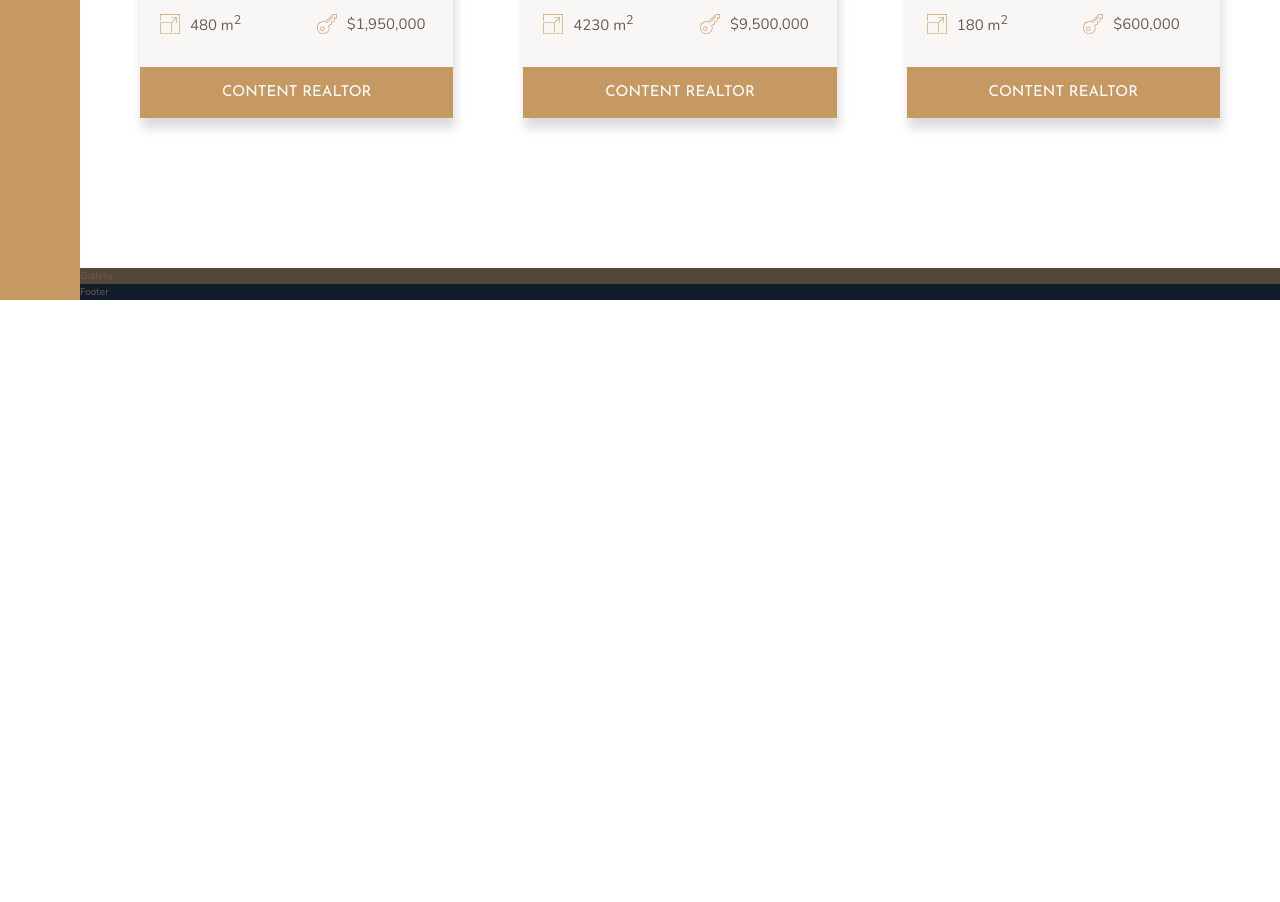
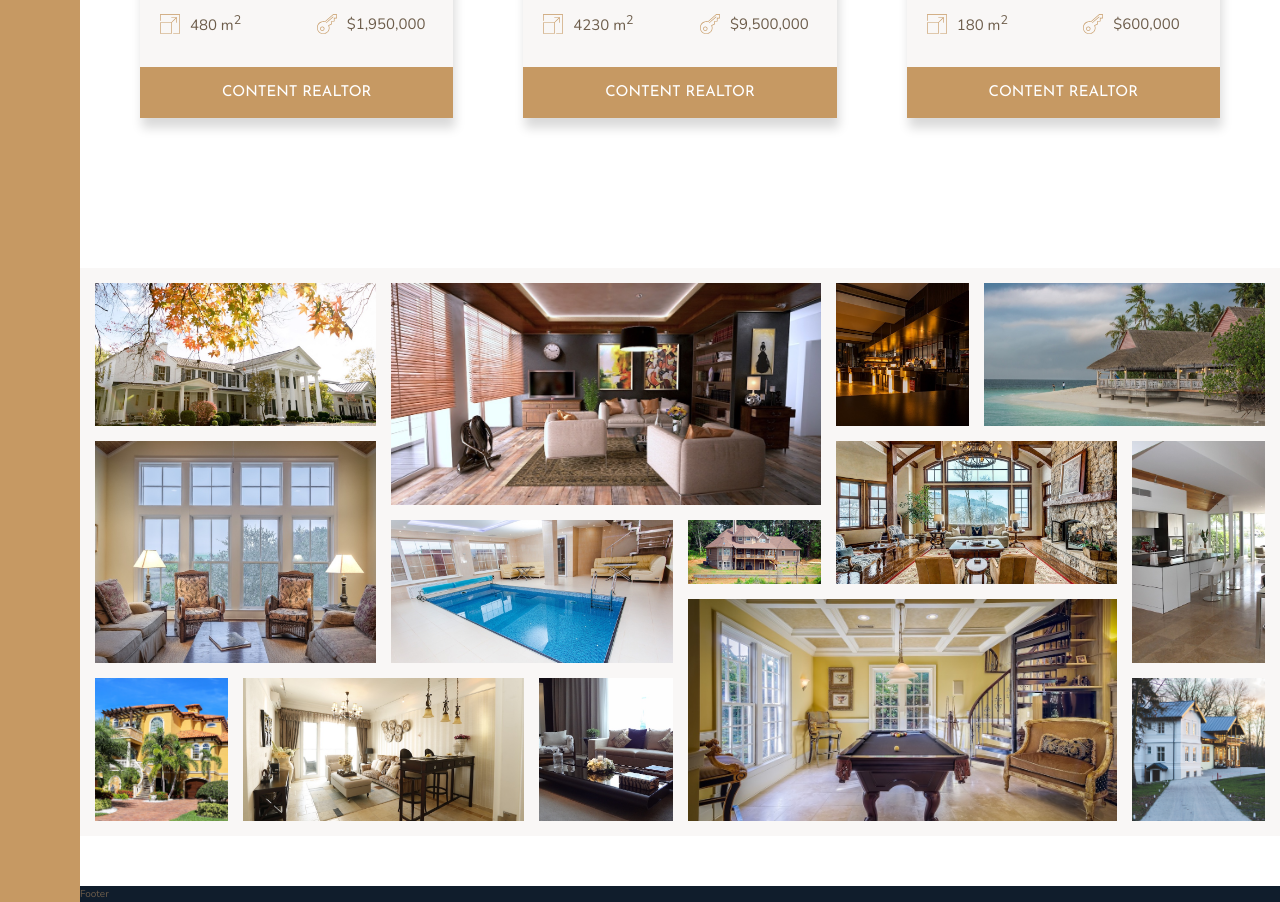
Before and after one commit to john-0007/nexter, a website built with webpack: page app/index.html in a window 1280 px wide. Shown: the part 2774-3676 px from the top of the page. Before the commit the page ends 3074 px from the top, so only its background shows below. Built offline with nearby package versions, Linux system fonts and the light colour scheme.

Commit message:
gallery section is completed

```diff
--- a/app/assets/styles/_gallery.scss
+++ b/app/assets/styles/_gallery.scss
@@ -1,4 +1,94 @@
 .gallery {
-  background-color: $color-grey-dark-1;
+  background-color: $color-grey-light-1;
   grid-column: full-start / full-end;
+
+  margin-bottom: 5rem;
+
+  display: grid;
+  grid-template-columns: repeat(8, 1fr);
+  grid-template-rows: repeat(7, 5vw);
+  grid-gap: 1.5rem;
+  padding: 1.5rem;
+
+  &__item {
+
+    &--1 {
+      grid-row: 1 / span 2;
+      grid-column: 1 / span 2;
+    }
+
+    &--2 {
+      grid-row: 1 / span 3;
+      grid-column: 3 / span 3;
+    }
+
+    &--3 {
+      grid-row: 1 / span 2;
+      grid-column: 6 / span 1;
+    }
+
+    &--4 {
+      grid-row: 1 / span 2;
+      grid-column: 7 / -1;
+    }
+
+    &--5 {
+      grid-row: 3 / span 3;
+      grid-column: 1 / span 2;
+    }
+
+    &--6 {
+      grid-row: 4 / span 2;
+      grid-column: 3 / span 2;
+    }
+
+    &--7 {
+      grid-row: 4 / span 1;
+      grid-column: 5 / span 1;
+    }
+
+    &--8 {
+      grid-row: 3 / span 2;
+      grid-column: 6 / span 2;
+    }
+
+    &--9 {
+      grid-row: 3 / span 3;
+      grid-column: 8 / -1;
+    }
+
+    &--10 {
+      grid-row: 6 / -1;
+      grid-column: 1 / span 1;
+    }
+
+    &--11 {
+      grid-row: 6 / -1;
+      grid-column:2 / span 2;
+    }
+
+    &--12 {
+      grid-row: 6 / -1;
+      grid-column: 4 / span 1;
+    }
+
+    &--13 {
+      grid-row: 5 / -1;
+      grid-column: 5 / span 3;
+    }
+
+    &--14 {
+      grid-row: 6 / -1;
+      grid-column: 8 / -1;
+    }
+
+  }
+
+  &__img {
+    width: 100%;
+    height: 100%;
+    object-fit: cover;
+    display: block;
+  }
+
 }
--- a/app/index.html
+++ b/app/index.html
@@ -292,7 +292,49 @@
 
         </section>
         <section class="gallery">
-            Gallery
+            <figure class="gallery__item gallery__item--1">
+                <img src="./temp/img/gal-1.jpeg" alt="Gallery image 1" class="gallery__img">
+            </figure>
+            <figure class="gallery__item gallery__item--2">
+                <img src="./temp/img/gal-2.jpeg" alt="Gallery image 2" class="gallery__img">
+            </figure>
+            <figure class="gallery__item gallery__item--3">
+                <img src="./temp/img/gal-3.jpeg" alt="Gallery image 3" class="gallery__img">
+            </figure>
+            <figure class="gallery__item gallery__item--4">
+                <img src="./temp/img/gal-4.jpeg" alt="Gallery image 4" class="gallery__img">
+            </figure>
+            <figure class="gallery__item gallery__item--5">
+                <img src="./temp/img/gal-5.jpeg" alt="Gallery image 4" class="gallery__img">
+            </figure>
+            <figure class="gallery__item gallery__item--6">
+                <img src="./temp/img/gal-6.jpeg" alt="Gallery image 4" class="gallery__img">
+            </figure>
+            <figure class="gallery__item gallery__item--7">
+                <img src="./temp/img/gal-7.jpeg" alt="Gallery image 4" class="gallery__img">
+            </figure>
+            <figure class="gallery__item gallery__item--8">
+                <img src="./temp/img/gal-8.jpeg" alt="Gallery image 4" class="gallery__img">
+            </figure>
+            <figure class="gallery__item gallery__item--9">
+                <img src="./temp/img/gal-9.jpeg" alt="Gallery image 4" class="gallery__img">
+            </figure>
+            <figure class="gallery__item gallery__item--10">
+                <img src="./temp/img/gal-10.jpeg" alt="Gallery image 4" class="gallery__img">
+            </figure>
+            <figure class="gallery__item gallery__item--11">
+                <img src="./temp/img/gal-11.jpeg" alt="Gallery image 4" class="gallery__img">
+            </figure>
+            <figure class="gallery__item gallery__item--12">
+                <img src="./temp/img/gal-12.jpeg" alt="Gallery image 4" class="gallery__img">
+            </figure>
+            <figure class="gallery__item gallery__item--13">
+                <img src="./temp/img/gal-13.jpeg" alt="Gallery image 4" class="gallery__img">
+            </figure>
+            <figure class="gallery__item gallery__item--14">
+                <img src="./temp/img/gal-14.jpeg" alt="Gallery image 4" class="gallery__img">
+            </figure>
+
         </section>
         <footer class="footer">
             Footer
```
Also changed, not shown: app/temp/styles/styles.css.
